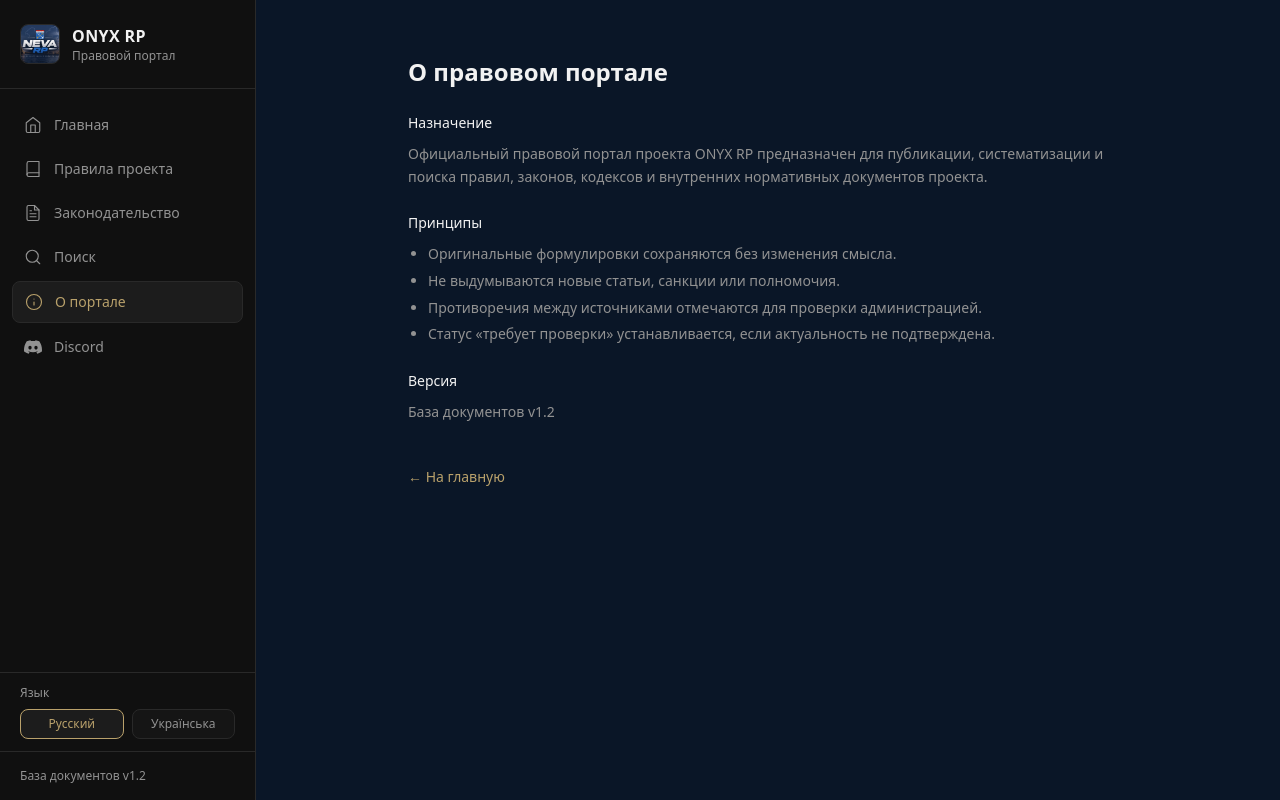
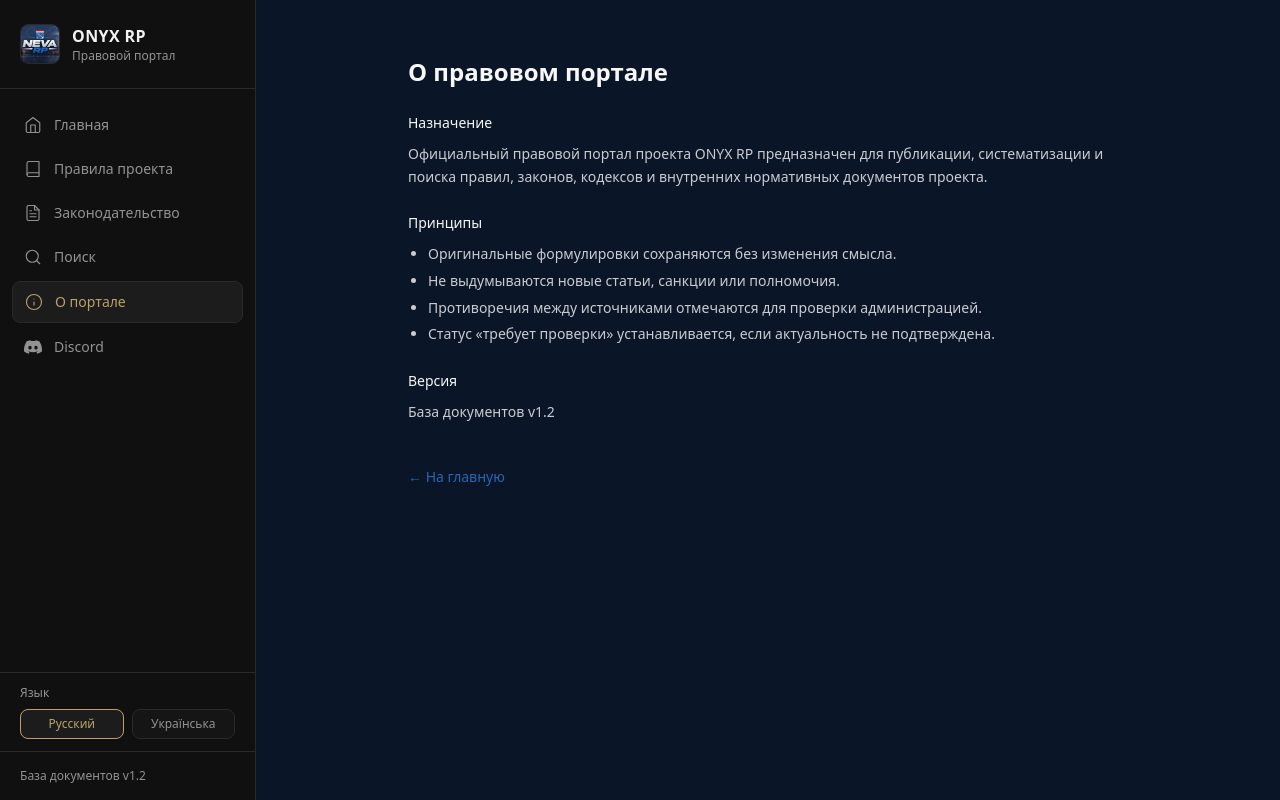
Before and after one commit to Enly52NGG/onyx, a Next.js app: page /about in a window 1280 px wide. Built offline with nearby package versions, Linux system fonts and the light colour scheme.

Commit message:
Add files via upload

```diff
--- a/src/app/about/page.tsx
+++ b/src/app/about/page.tsx
@@ -23,16 +23,16 @@ export default function AboutPage() {
 
   return (
     <div className="max-w-3xl mx-auto px-6 py-10 lg:py-14">
-      <h1 className="text-2xl font-semibold text-[#F2F2F2] mb-6">{t("aboutTitle")}</h1>
+      <h1 className="text-2xl font-semibold text-[#F7F7F8] mb-6">{t("aboutTitle")}</h1>
 
-      <div className="space-y-6 text-[#929292] text-sm leading-relaxed">
+      <div className="space-y-6 text-[#CACBD2] text-sm leading-relaxed">
         <section>
-          <h2 className="text-[#F2F2F2] font-medium mb-2">{t("aboutPurpose")}</h2>
+          <h2 className="text-[#F7F7F8] font-medium mb-2">{t("aboutPurpose")}</h2>
           <p>{t("aboutPurposeText")}</p>
         </section>
 
         <section>
-          <h2 className="text-[#F2F2F2] font-medium mb-2">{t("aboutPrinciples")}</h2>
+          <h2 className="text-[#F7F7F8] font-medium mb-2">{t("aboutPrinciples")}</h2>
           <ul className="list-disc pl-5 space-y-1">
             {principles.map((p, i) => (
               <li key={i}>{p}</li>
@@ -41,13 +41,13 @@ export default function AboutPage() {
         </section>
 
         <section>
-          <h2 className="text-[#F2F2F2] font-medium mb-2">{t("aboutVersion")}</h2>
+          <h2 className="text-[#F7F7F8] font-medium mb-2">{t("aboutVersion")}</h2>
           <p>{t("docBase")}</p>
         </section>
       </div>
 
       <div className="mt-10">
-        <Link href="/" className="text-[#B9A16B] hover:underline text-sm">
+        <Link href="/" className="text-[#2965B3] hover:underline text-sm">
           {t("backHome")}
         </Link>
       </div>
```
